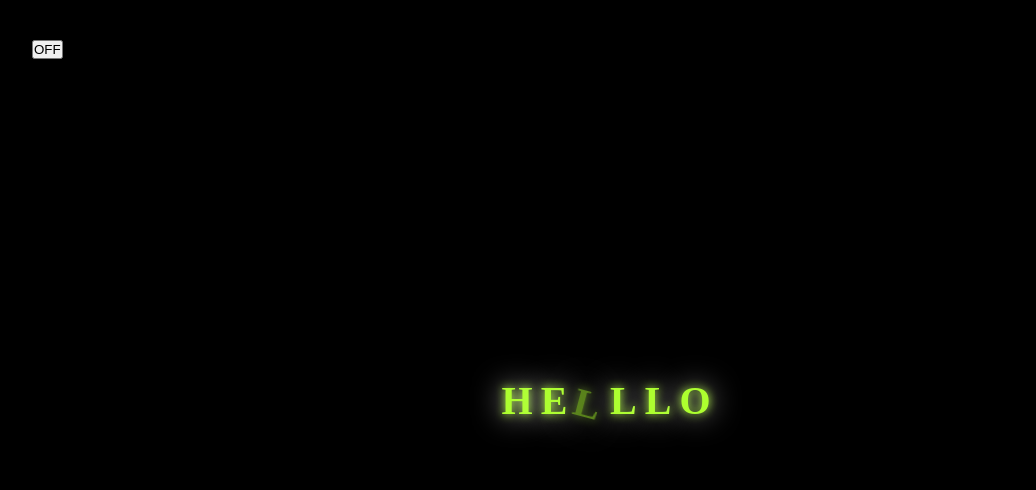
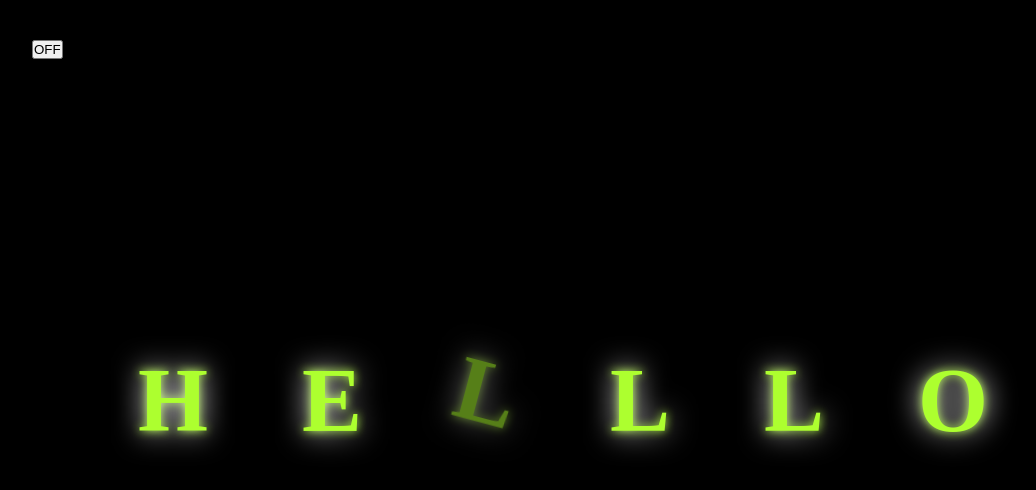
Before and after one commit to IamHellToday/Additionals, a plain HTML site: page index.html in a window 1280 px wide. Shown: the whole page, without its empty margins (32-1068 px from the left). Drawn offline with Linux system fonts and the light colour scheme; files whose address does not match are found by name; a web font is replaced by a local one.

Commit message:
Improvements

```diff
--- a/style.css
+++ b/style.css
@@ -19,10 +19,10 @@
   li {
     color: greenyellow;
     display: inline-block;
-    font-size: 40px;
+    font-size: 90px;
     font-family: "Monda";
     font-weight: bold;
-    letter-spacing: 4px;
+    letter-spacing: 90px;
     text-shadow: 0 0 30px white, 0 0 10px greenyellow;
     transition: opacity 0.5s;
   }
```
